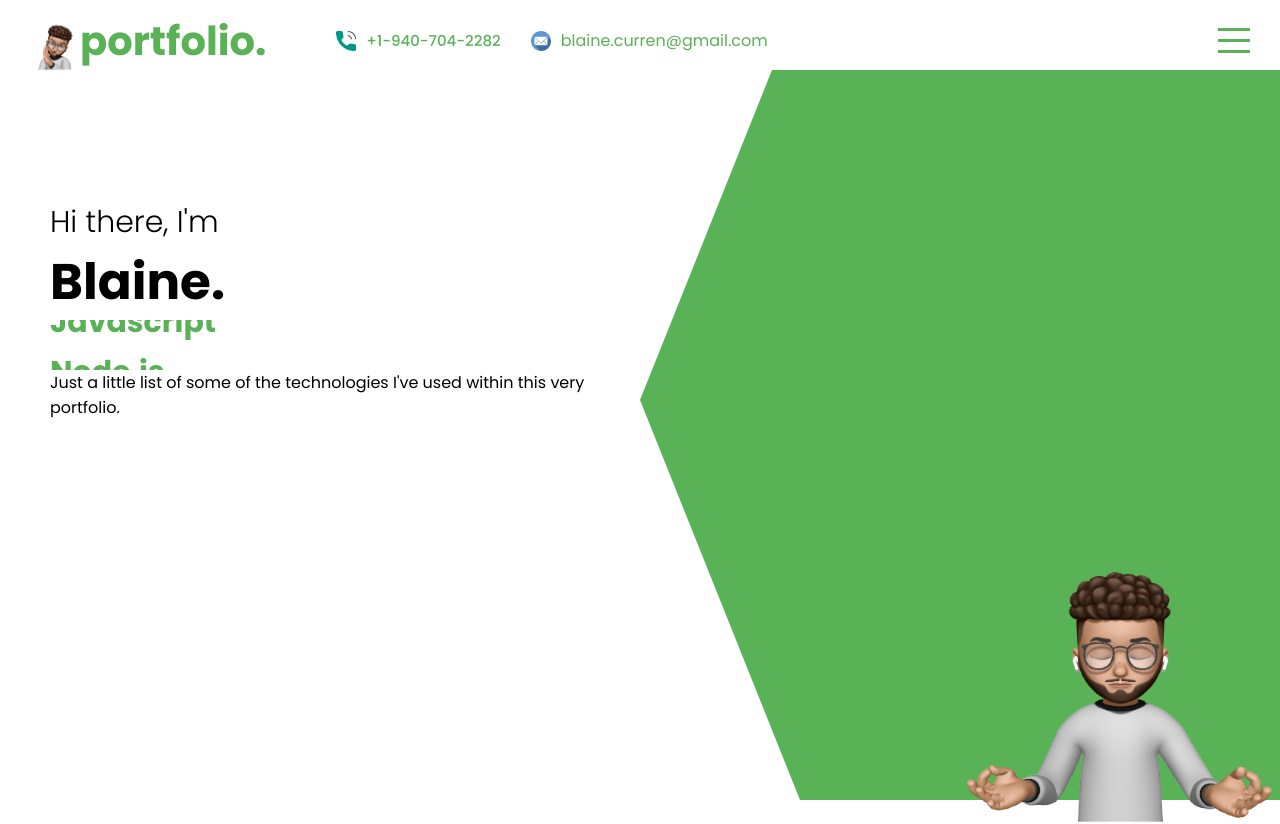
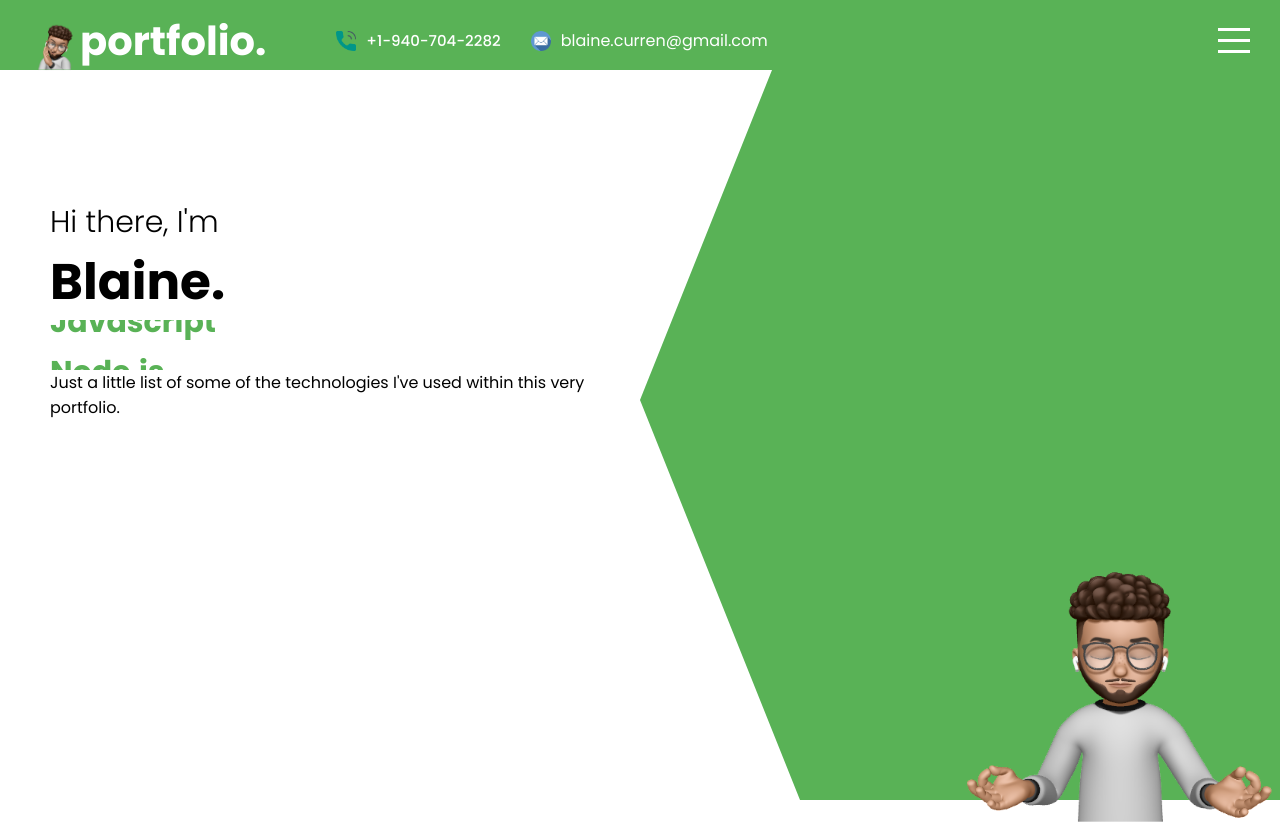
Before and after one commit to blainecurren/portfolio-2, a React (Create React App) app: page / in a window 1280 px wide. Shown: the top 824 px of the page. Built offline with nearby package versions, Linux system fonts and the light colour scheme.

Commit message:
reverted topbar / menu to original colors

```diff
--- a/src/components/menu/menu.scss
+++ b/src/components/menu/menu.scss
@@ -3,7 +3,7 @@
 .menu {
   width: 300px;
   height: 100vh;
-  background-color: $mainColor;
+  background-color: white;
   position: fixed;
   top: 0;
   right: -300px;
@@ -24,11 +24,12 @@
     list-style: none;
     font-size: 30px;
     font-weight: 300;
-    color: white;
+    color: $mainColor;
     width: 60%;
 
     li {
       margin-bottom: 25px;
+
       a {
         font-size: inherit;
         color: inherit;
--- a/src/components/topbar/topbar.scss
+++ b/src/components/topbar/topbar.scss
@@ -3,8 +3,8 @@
 .topbar {
   width: 100%;
   height: 70px;
-  background-color: white;
-  color: $mainColor;
+  background-color: $mainColor;
+  color: white;
   position: fixed;
   top: 0;
   z-index: 3;
@@ -35,7 +35,7 @@
 
       .memoji {
         height: 50px;
-        margin-top: 11px;
+        margin-top: 11.24px;
       }
 
       .c-icon {
@@ -77,7 +77,7 @@
         span {
           width: 100%;
           height: 3px;
-          background-color: $mainColor;
+          background-color: white;
           transform-origin: left;
           transition: all 2s ease;
         }
@@ -86,8 +86,8 @@
   }
 
   &.active {
-    background-color: $mainColor;
-    color: white;
+    background-color: white;
+    color: $mainColor;
 
     a:link,
     a:visited,
@@ -101,14 +101,14 @@
     .hamburger {
       span {
         &:first-child {
-          background-color: white;
+          background-color: $mainColor;
           transform: rotate(45deg);
         }
         &:nth-child(2) {
           opacity: 0;
         }
         &:last-child {
-          background-color: white;
+          background-color: $mainColor;
           transform: rotate(-45deg);
         }
       }
--- a/src/data.js
+++ b/src/data.js
@@ -1,7 +1,9 @@
+import Screenshot from "./screenshot.png";
+
 export const products = [
   {
     id: 1,
-    img: "",
+    img: { Screenshot },
     link: "https://github.com/blainecurren",
   },
   {
```
Also changed, not shown: src/screenshot.png (added).
